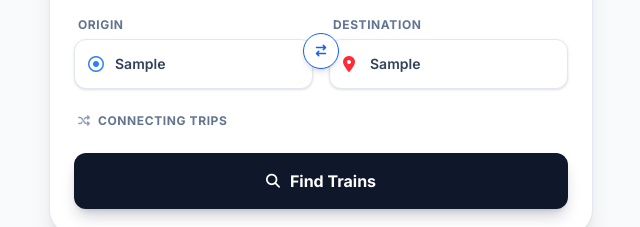
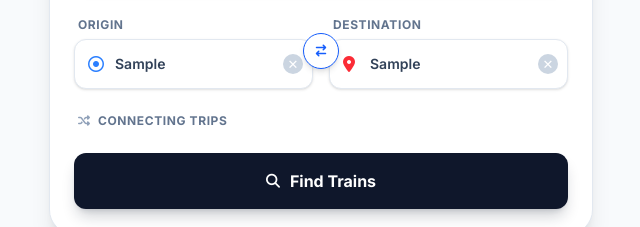
Before and after one commit to emin248/newyork, a website: page index.html in a window 1280 px wide. Both pictures are taken after typing "Sample", "Sample" into the empty fields and a click on the button "Find Trains". Shown: the part 347-574 px from the top of the page, 319-959 px from the left. Drawn offline with Linux system fonts and the light colour scheme.

Commit message:
Add clear (×) button to Origin and Destination inputs

```diff
--- a/index.html
+++ b/index.html
@@ -106,6 +106,36 @@
         .glass-input:focus {
             border-color: var(--primary);
             box-shadow: 0 0 0 3px rgba(37, 99, 235, 0.1);
+        }
+
+        .input-clear-btn {
+            position: absolute;
+            right: 10px;
+            top: 50%;
+            transform: translateY(-50%);
+            width: 20px;
+            height: 20px;
+            border-radius: 50%;
+            background: #cbd5e1;
+            color: #fff;
+            border: none;
+            cursor: pointer;
+            display: none;
+            align-items: center;
+            justify-content: center;
+            font-size: 13px;
+            line-height: 1;
+            padding: 0;
+            transition: background 0.15s;
+            z-index: 10;
+        }
+
+        .input-clear-btn:hover {
+            background: #94a3b8;
+        }
+
+        .input-clear-btn.visible {
+            display: inline-flex;
         }
 
         .animate-fade-in {
@@ -495,8 +525,9 @@
                                 <i class="fa-regular fa-circle-dot"></i>
                             </div>
                             <input type="text" id="departureInput" placeholder="Where from?" translate="no"
-                                class="glass-input w-full p-3.5 pl-10 pr-4 rounded-xl text-slate-700 font-semibold outline-none text-sm shadow-sm"
+                                class="glass-input w-full p-3.5 pl-10 pr-9 rounded-xl text-slate-700 font-semibold outline-none text-sm shadow-sm"
                                 autocomplete="off">
+                            <button type="button" id="clearDeparture" class="input-clear-btn" title="Clear">&#x2715;</button>
                         </div>
                         <!-- Suggestions Dropdown -->
                         <div id="departureSuggestions"
@@ -520,8 +551,9 @@
                                 <i class="fa-solid fa-location-dot"></i>
                             </div>
                             <input type="text" id="arrivalInput" placeholder="Where to?" translate="no"
-                                class="glass-input w-full p-3.5 pl-10 pr-4 rounded-xl text-slate-700 font-semibold outline-none text-sm shadow-sm"
+                                class="glass-input w-full p-3.5 pl-10 pr-9 rounded-xl text-slate-700 font-semibold outline-none text-sm shadow-sm"
                                 autocomplete="off">
+                            <button type="button" id="clearArrival" class="input-clear-btn" title="Clear">&#x2715;</button>
                         </div>
                         <!-- Suggestions Dropdown -->
                         <div id="arrivalSuggestions"
@@ -639,6 +671,50 @@
     <!-- App Logic (No static data script) -->
     <script src="app.js"></script>
 
+    <script>
+        // Clear button visibility & action for Origin/Destination inputs
+        (function () {
+            function setupClear(inputId, clearBtnId, hiddenId) {
+                const input = document.getElementById(inputId);
+                const btn = document.getElementById(clearBtnId);
+                const hidden = document.getElementById(hiddenId);
+                if (!input || !btn) return;
+
+                function toggleBtn() {
+                    if (input.value.trim()) {
+                        btn.classList.add('visible');
+                    } else {
+                        btn.classList.remove('visible');
+                    }
+                }
+
+                input.addEventListener('input', toggleBtn);
+                // Also watch for programmatic changes (e.g. suggestion click / swap)
+                const observer = new MutationObserver(toggleBtn);
+                observer.observe(input, { attributes: true, attributeFilter: ['value'] });
+
+                // Re-check after any click on the page (covers suggestion selection)
+                document.addEventListener('click', function () {
+                    setTimeout(toggleBtn, 50);
+                });
+
+                btn.addEventListener('click', function () {
+                    input.value = '';
+                    if (hidden) hidden.value = '';
+                    btn.classList.remove('visible');
+                    input.focus();
+                    // Trigger input event so app.js reacts if needed
+                    input.dispatchEvent(new Event('input'));
+                });
+            }
+
+            document.addEventListener('DOMContentLoaded', function () {
+                setupClear('departureInput', 'clearDeparture', 'departure');
+                setupClear('arrivalInput', 'clearArrival', 'arrival');
+            });
+        })();
+    </script>
+
     <!-- Analytics -->
     <script async src="https://www.googletagmanager.com/gtag/js?id=G-R2M3CRR4KH"></script>
     <script>
```
